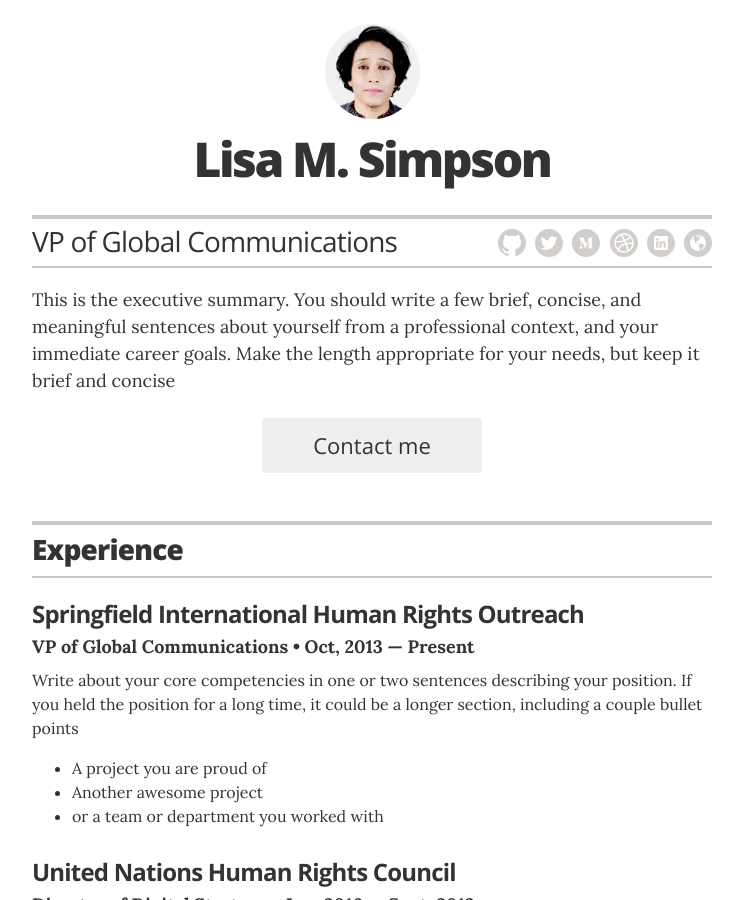
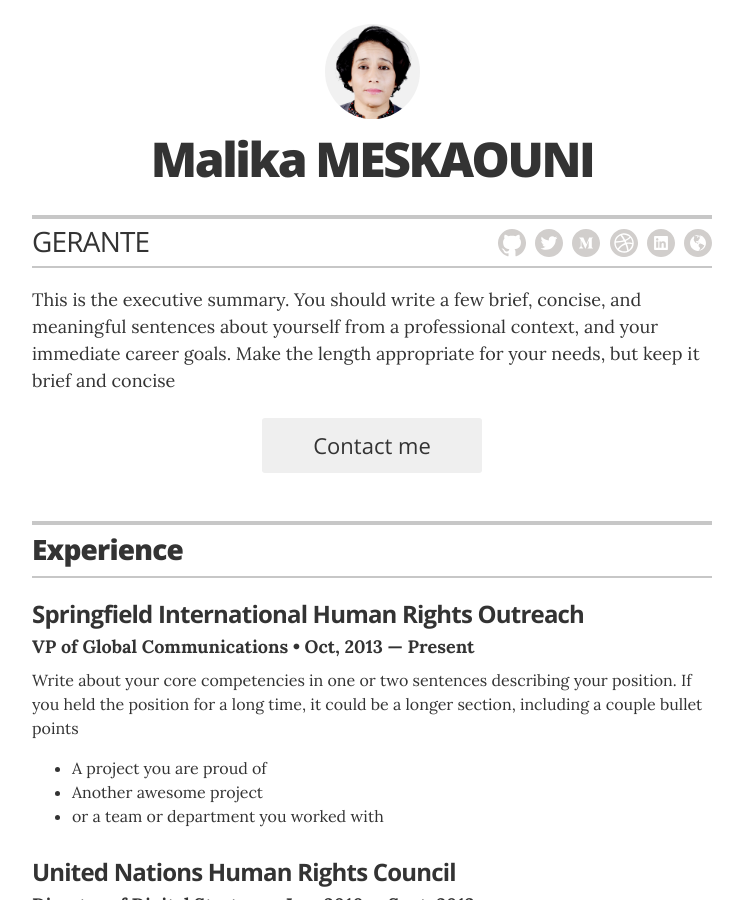
Before and after one commit to Malika-Meskaouni/Malika-Meskaouni.github.io, a Jekyll site: the page built from index.html, in a window 1280 px wide and 900 px high. Shown: the whole window, without its empty margins (268-1011 px from the left). Built offline with Jekyll 4.4.1, drawn with Linux system fonts in a browser that asks for light colours.

Commit message:
Update titles and social links

```diff
--- a/_config.yml
+++ b/_config.yml
@@ -1,6 +1,6 @@
 # Site settings
-title: "Jekyll Resume Template"
-description: "A resume template for Jekyll and GitHub Pages sites."
+title: "CV Malika MESKAOUNI"
+description: "CV de Malika MESKAOUNI"
 
 # Build settings
 markdown: kramdown
@@ -10,11 +10,11 @@ sass:
 
 # Resume settings
 resume_avatar:                  "true"
-resume_name:                    "Lisa M. Simpson"
-resume_title:                   "VP of Global Communications"
+resume_name:                    "Malika MESKAOUNI"
+resume_title:                   "GERANTE"
 
 # used for the contact button in _layouts/resume.html
-resume_contact_email:           "lisasimpson@youremailaddress.com"
+resume_contact_email:           "ma.meskaouni@gmail.com"
 
 # the next two items are used for schema itemprops in _layouts/resume.html
 resume_contact_telephone:       "555-7334"
@@ -53,7 +53,7 @@ resume_social_links:
   # resume_instagram_url:         "insert your Instagram URL here"
   resume_website_url:           "http://joelglovier.com"
   resume_medium_url:            "https://medium.com/@jglovier"
-resume_print_social_links:      true
+resume_print_social_links:      false
 
 # Design settings
 resume_theme:                   default
```
